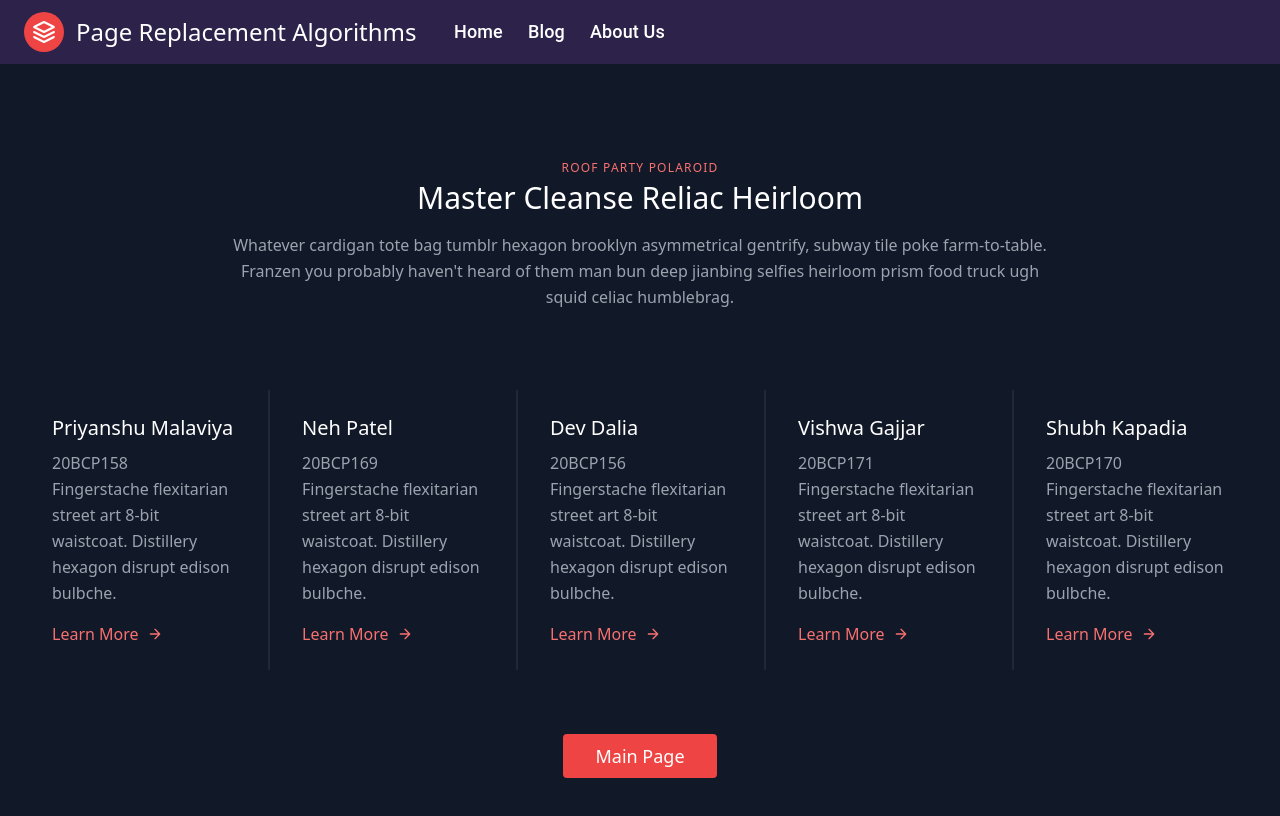
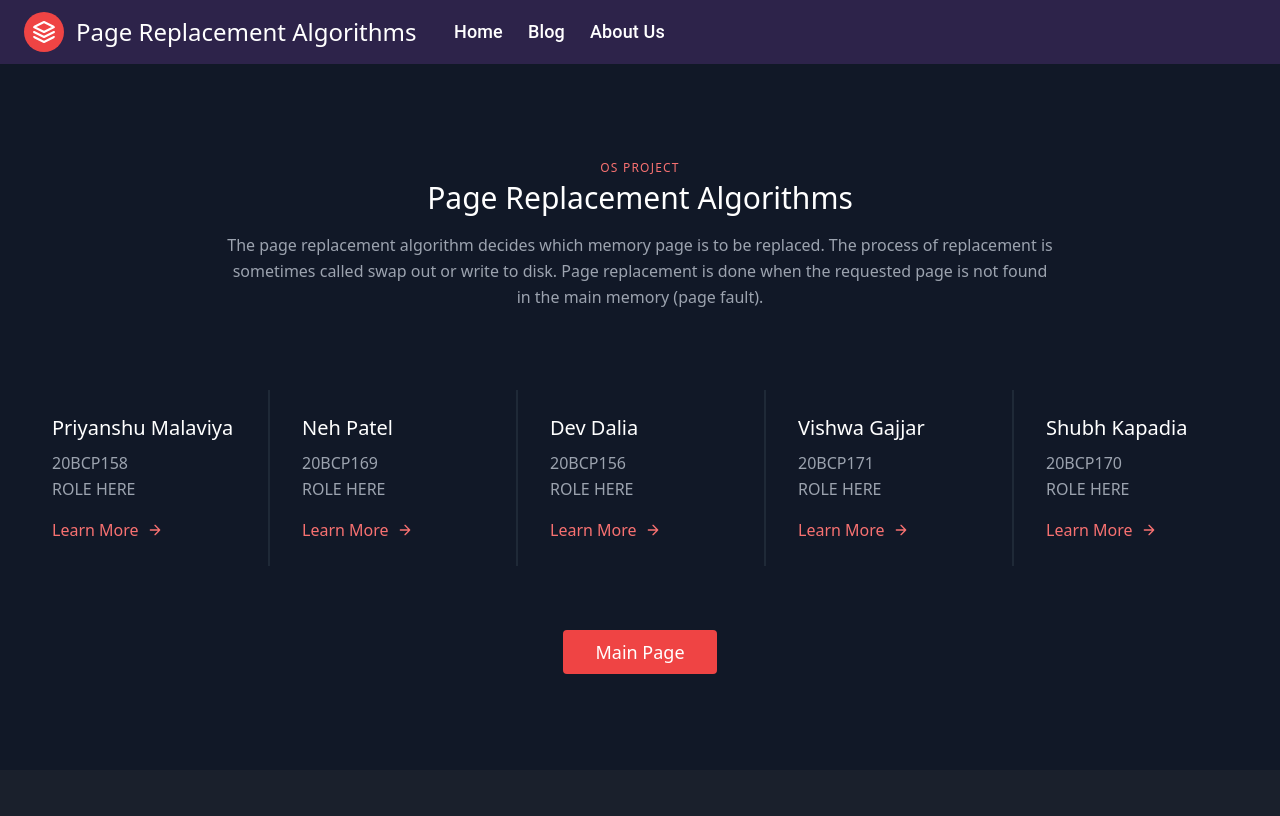
Before and after one commit to Priyanshu9898/OS-Project-G5-Team-3, a React (Create React App) app: page /about in a window 1280 px wide. Shown: the top 816 px of the page. Built offline with nearby package versions, Linux system fonts and the light colour scheme.

Commit message:
Update About.js

```diff
--- a/src/components/About/About.js
+++ b/src/components/About/About.js
@@ -13,16 +13,13 @@ const About = () => {
           <div class="container px-5 py-24 mx-auto">
             <div class="flex flex-col text-center w-full mb-20">
               <h2 class="text-xs text-red-400 tracking-widest font-medium title-font mb-1">
-                ROOF PARTY POLAROID
+                OS PROJECT
               </h2>
               <h1 class="sm:text-3xl text-2xl font-medium title-font mb-4 text-white">
-                Master Cleanse Reliac Heirloom
+                Page Replacement Algorithms
               </h1>
               <p class="lg:w-2/3 mx-auto leading-relaxed text-base">
-                Whatever cardigan tote bag tumblr hexagon brooklyn asymmetrical
-                gentrify, subway tile poke farm-to-table. Franzen you probably
-                haven't heard of them man bun deep jianbing selfies heirloom
-                prism food truck ugh squid celiac humblebrag.
+              The page replacement algorithm decides which memory page is to be replaced. The process of replacement is sometimes called swap out or write to disk. Page replacement is done when the requested page is not found in the main memory (page fault).
               </p>
             </div>
             <div class="flex flex-wrap">
@@ -32,8 +29,7 @@ const About = () => {
                 </h2>
                 <p class="leading-relaxed text-base mb-4">
                   {" "}
-                  20BCP158 <br /> Fingerstache flexitarian street art 8-bit
-                  waistcoat. Distillery hexagon disrupt edison bulbche.
+                  20BCP158 <br /> ROLE HERE
                 </p>
                 <a class="text-red-400 inline-flex items-center ">
                   Learn More
@@ -56,8 +52,7 @@ const About = () => {
                 </h2>
                 <p class="leading-relaxed text-base mb-4">
                   {" "}
-                  20BCP169 <br /> Fingerstache flexitarian street art 8-bit
-                  waistcoat. Distillery hexagon disrupt edison bulbche.
+                  20BCP169 <br /> ROLE HERE
                 </p>
                 <a class="text-red-400 inline-flex items-center ">
                   Learn More
@@ -79,8 +74,7 @@ const About = () => {
                   Dev Dalia
                 </h2>
                 <p class="leading-relaxed text-base mb-4">
-                  20BCP156 <br /> Fingerstache flexitarian street art 8-bit
-                  waistcoat. Distillery hexagon disrupt edison bulbche.
+                  20BCP156 <br /> ROLE HERE
                 </p>
                 <a class="text-red-400 inline-flex items-center ">
                   Learn More
@@ -102,8 +96,7 @@ const About = () => {
                   Vishwa Gajjar
                 </h2>
                 <p class="leading-relaxed text-base mb-4">
-                  20BCP171 <br /> Fingerstache flexitarian street art 8-bit
-                  waistcoat. Distillery hexagon disrupt edison bulbche.
+                  20BCP171 <br /> ROLE HERE
                 </p>
                 <a class="text-red-400 inline-flex items-center ">
                   Learn More
@@ -126,8 +119,7 @@ const About = () => {
                 </h2>
                 <p class="leading-relaxed text-base mb-4">
                   {" "}
-                  20BCP170 <br /> Fingerstache flexitarian street art 8-bit
-                  waistcoat. Distillery hexagon disrupt edison bulbche.
+                  20BCP170 <br /> ROLE HERE
                 </p>
                 <a class="text-red-400 inline-flex items-center ">
                   Learn More
```
